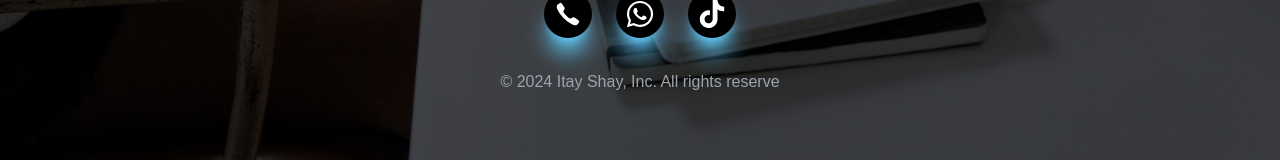
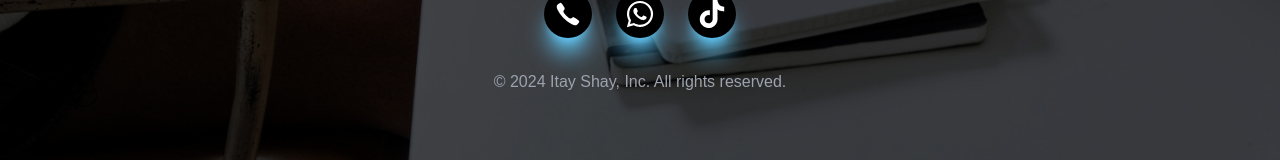
Before and after one commit to idanshlomo1/website-itay-shay, a React (Create React App) app: page /Contact in a window 1280 px wide. Shown: the part 1173-1333 px from the top of the page. Built offline with nearby package versions, Linux system fonts and the light colour scheme.

Commit message:
added ""ed"

```diff
--- a/src/components/Footer.jsx
+++ b/src/components/Footer.jsx
@@ -64,7 +64,7 @@ const Footer = () => {
 
                     </div>
                     <p className="mt-8 text-base leading-6 text-center text-gray-400">
-                        © 2024 Itay Shay, Inc. All rights reserve
+                        © 2024 Itay Shay, Inc. All rights reserved.
                     </p>
                 </div>
             </section>
```
